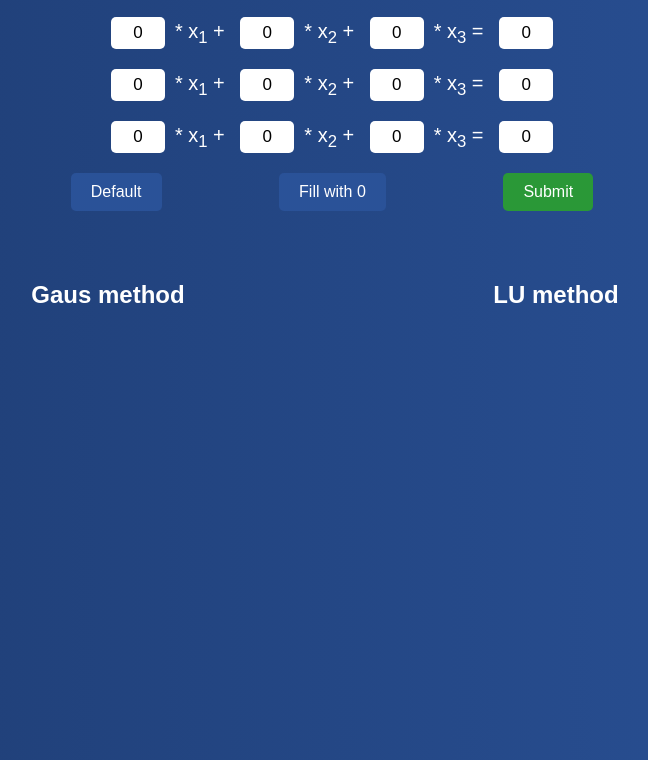
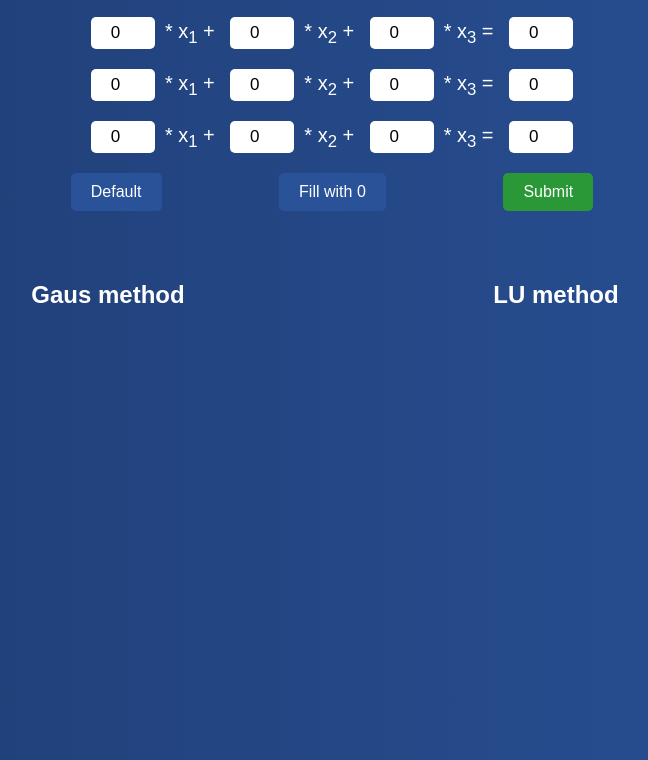
Before and after one commit to TheDeiw/SLAE-Gaus-and-LU-methods-, a plain HTML site: page index.html in a window 1280 px wide. Shown: the part 61-821 px from the top of the page, without its empty margins (308-956 px from the left). Drawn offline with Linux system fonts and the light colour scheme.

Commit message:
fuck letters

```diff
--- a/index.html
+++ b/index.html
@@ -10,22 +10,22 @@
     <h1>Enter your matrix</h1>
     <form>
         <div class="equation">
-            <input type="text" name="x11" value="0">* x<sub>1</sub> +
-            <input type="text" name="x12" value="0">* x<sub>2</sub> +
-            <input type="text" name="x13" value="0">* x<sub>3</sub> =
-            <input type="text" name="result1" value="0">
+            <input type="number" name="x11" step="any" value="0">* x<sub>1</sub> +
+            <input type="number" name="x12" step="any" value="0">* x<sub>2</sub> +
+            <input type="number" name="x13" step="any" value="0">* x<sub>3</sub> =
+            <input type="number" name="result1" step="any" value="0">
         </div>
         <div class="equation">
-            <input type="text" name="x21" value="0">* x<sub>1</sub> +
-            <input type="text" name="x22" value="0">* x<sub>2</sub> +
-            <input type="text" name="x23" value="0">* x<sub>3</sub> =
-            <input type="text" name="result2" value="0">
+            <input type="number" name="x21" step="any" value="0">* x<sub>1</sub> +
+            <input type="number" name="x22" step="any" value="0">* x<sub>2</sub> +
+            <input type="number" name="x23" step="any" value="0">* x<sub>3</sub> =
+            <input type="number" name="result2" step="any" value="0">
         </div>
         <div class="equation">
-            <input type="text" name="x31" value="0">* x<sub>1</sub> +
-            <input type="text" name="x32" value="0">* x<sub>2</sub> +
-            <input type="text" name="x33" value="0">* x<sub>3</sub> =
-            <input type="text" name="result3" value="0">
+            <input type="number" name="x31" step="any" value="0">* x<sub>1</sub> +
+            <input type="number" name="x32" step="any" value="0">* x<sub>2</sub> +
+            <input type="number" name="x33" step="any" value="0">* x<sub>3</sub> =
+            <input type="number" name="result3" step="any" value="0">
         </div>
     </form>
     <div class="buttons">
--- a/script.js
+++ b/script.js
@@ -63,7 +63,7 @@ var failtxt = document.querySelector('.fail');
 document.querySelector('.submit-button').addEventListener('click', MainFunction);
 
 document.querySelector('.fillzero-button').addEventListener('click', function() {
-    var inputs = document.querySelectorAll('input[type="text"]');
+    var inputs = document.querySelectorAll('input[type="number"]');
     for (var i = 0; i < inputs.length; i++) {
         inputs[i].value = 0;
     }
@@ -75,7 +75,7 @@ document.querySelector('.default-button').addEventListener('click', function() {
         [1.53, -2.32, -1.83, 2.83],
         [0.75, 0.86, 3.72, 1.06]
     ];
-    var inputs = document.querySelectorAll('input[type="text"]');
+    var inputs = document.querySelectorAll('input[type="number"]');
     var k = 0;
     for (var i = 0; i < data.length; i++) {
         for (var j = 0; j < data[i].length; j++) {
@@ -97,7 +97,7 @@ function MainFunction(){
     var matrix = [];
     var equations = document.querySelectorAll('.equation');
     for (var i = 0; i < equations.length; i++) {
-        var inputs = equations[i].querySelectorAll('input[type="text"]');
+        var inputs = equations[i].querySelectorAll('input[type="number"]');
         var row = [];
         for (var j = 0; j < inputs.length; j++) {
             row.push(parseFloat(inputs[j].value));
--- a/style.css
+++ b/style.css
@@ -28,8 +28,8 @@ form {
     font-size: 20px;
 }
 
-input[type="text"] {
-    width: 50px;
+input[type="number"] {
+    width: 60px;
     height: 30px;
     margin: 0 10px;
     text-align: center;
```
